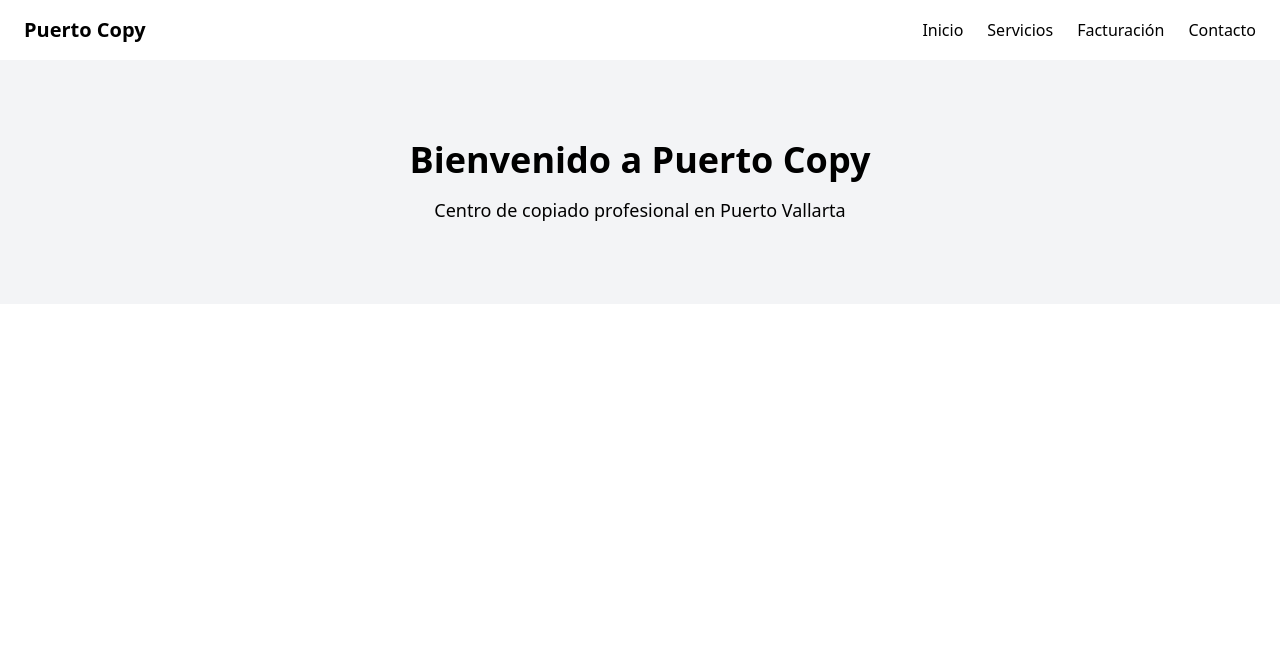
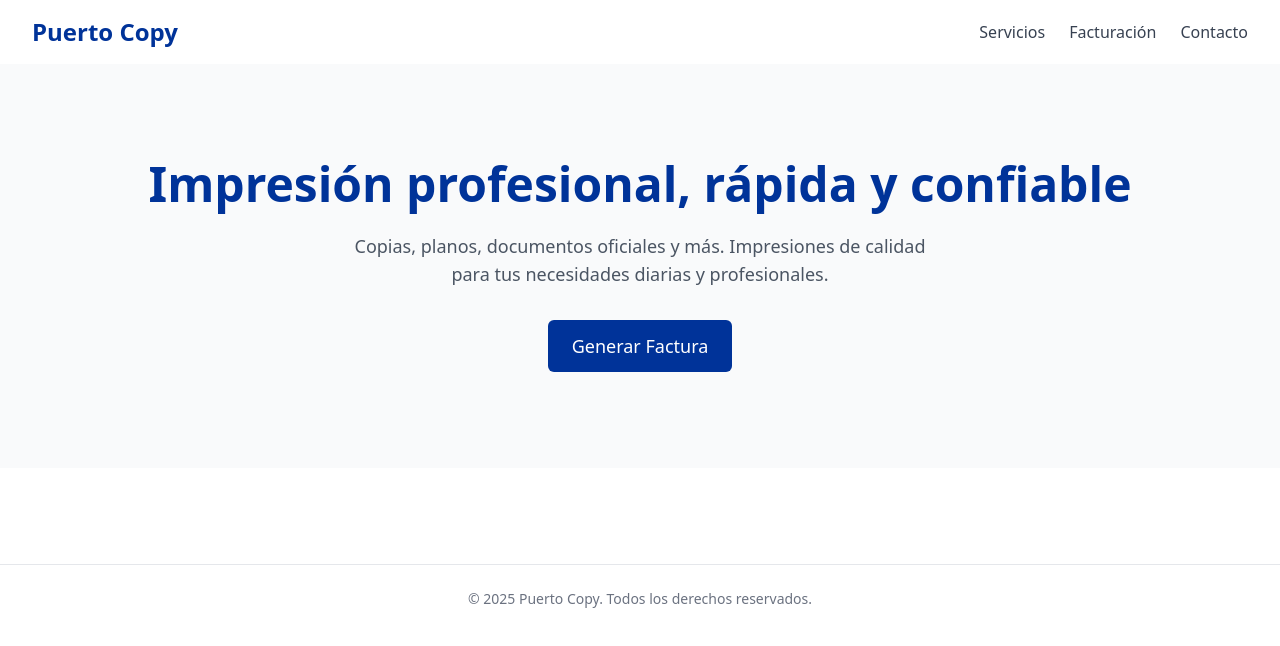
Before and after one commit to puertocopy/puerto-copy-site, a Next.js app: page / in a window 1280 px wide. Shown: the top 646 px of the page. Built offline with nearby package versions, Linux system fonts and the light colour scheme.

Commit message:
Agrega log de datos recibidos en la API de generar factura

```diff
--- a/pages/index.js
+++ b/pages/index.js
@@ -1,13 +1,32 @@
 import Navbar from "../components/Navbar"
-
+// pages/index.tsx
 export default function Home() {
   return (
-    <div className="min-h-screen bg-white text-black">
-      <Navbar />
-      <section className="text-center py-20 bg-gray-100">
-        <h1 className="text-4xl font-bold mb-4">Bienvenido a Puerto Copy</h1>
-        <p className="text-lg">Centro de copiado profesional en Puerto Vallarta</p>
-      </section>
+    <div className="min-h-screen bg-white text-gray-900">
+      <header className="flex justify-between items-center px-8 py-4 shadow-sm">
+        <h1 className="text-2xl font-bold text-blue-700">Puerto Copy</h1>
+        <nav className="space-x-6">
+          <a href="#servicios" className="text-gray-700 hover:text-blue-700">Servicios</a>
+          <a href="#facturacion" className="text-gray-700 hover:text-blue-700">Facturación</a>
+          <a href="#contacto" className="text-gray-700 hover:text-blue-700">Contacto</a>
+        </nav>
+      </header>
+
+      <main className="flex flex-col justify-center items-center text-center px-4 py-24 bg-gray-50">
+        <h2 className="text-4xl md:text-5xl font-bold text-blue-700 mb-6">
+          Impresión profesional, rápida y confiable
+        </h2>
+        <p className="max-w-xl text-lg text-gray-600 mb-8">
+          Copias, planos, documentos oficiales y más. Impresiones de calidad para tus necesidades diarias y profesionales.
+        </p>
+        <a href="/facturar" className="bg-blue-700 hover:bg-blue-800 text-white px-6 py-3 rounded-md text-lg transition">
+          Generar Factura
+        </a>
+      </main>
+
+      <footer className="text-center text-sm text-gray-500 mt-24 py-6 border-t">
+        © {new Date().getFullYear()} Puerto Copy. Todos los derechos reservados.
+      </footer>
     </div>
-  )
+  );
 }
--- a/tailwind.config.js
+++ b/tailwind.config.js
@@ -5,7 +5,15 @@ module.exports = {
     "./components/**/*.{js,ts,jsx,tsx}"
   ],
   theme: {
-    extend: {},
+    extend: {
+
+      colors: {
+        blue: {
+          700: "#003399", // Azul rey
+          800: "#00287a",
+        },
+      },
+    },
   },
   plugins: [],
 }
```
